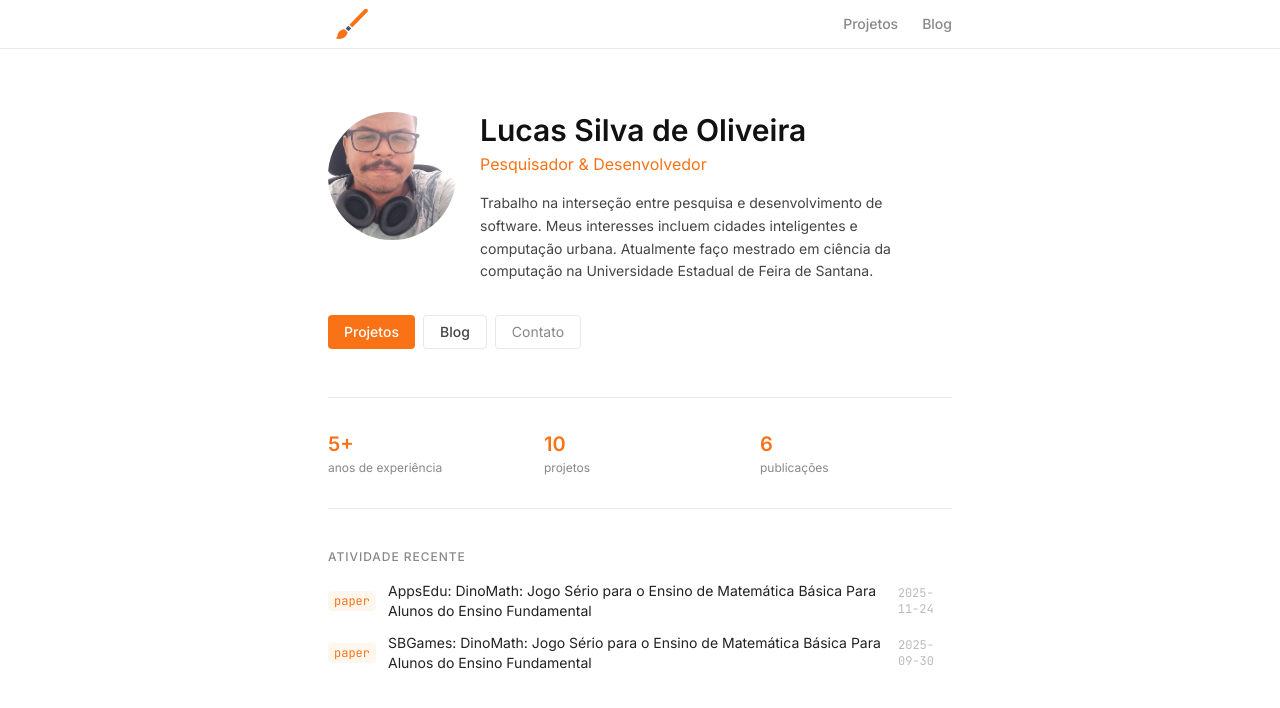
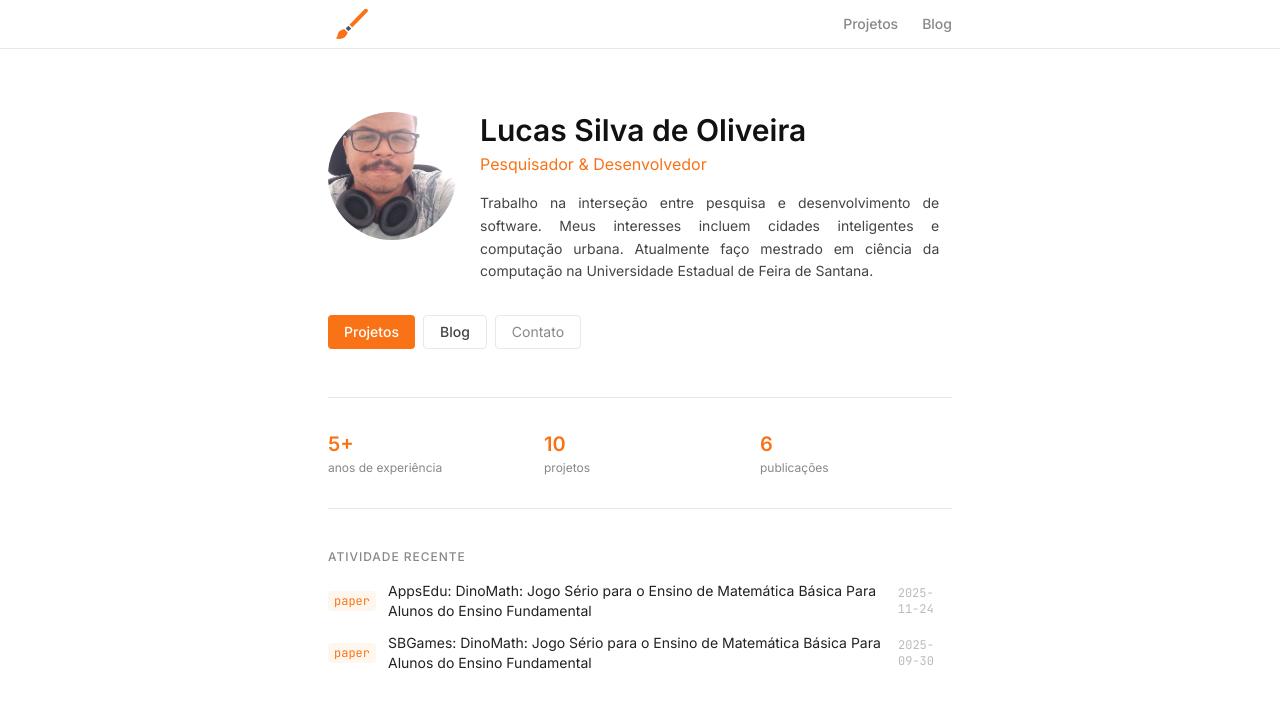
Before and after one commit to lucsol1/lucsol1.github.io, a Vue app: page / in a window 1280 px wide. Shown: the top 708 px of the page. Built offline with nearby package versions, Linux system fonts and the light colour scheme.

Commit message:
style: justify text about

```diff
--- a/src/components/HeroSection.vue
+++ b/src/components/HeroSection.vue
@@ -24,7 +24,7 @@
         </p>
 
         <p
-          class="font-['Inter'] text-sm leading-relaxed"
+          class="font-['Inter'] text-sm leading-relaxed text-justify"
           style="max-width:52ch;color:#444"
         >
           Trabalho na interseção entre pesquisa e desenvolvimento de software.
```
